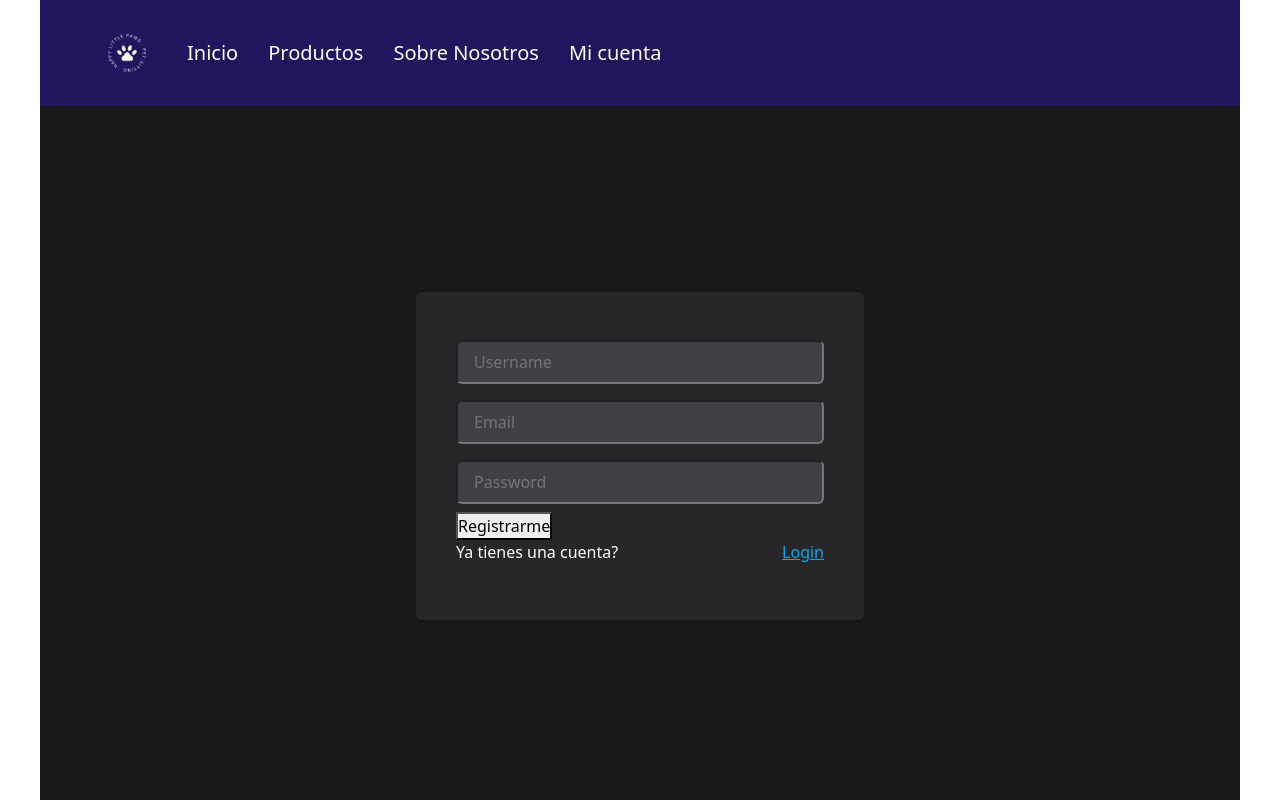
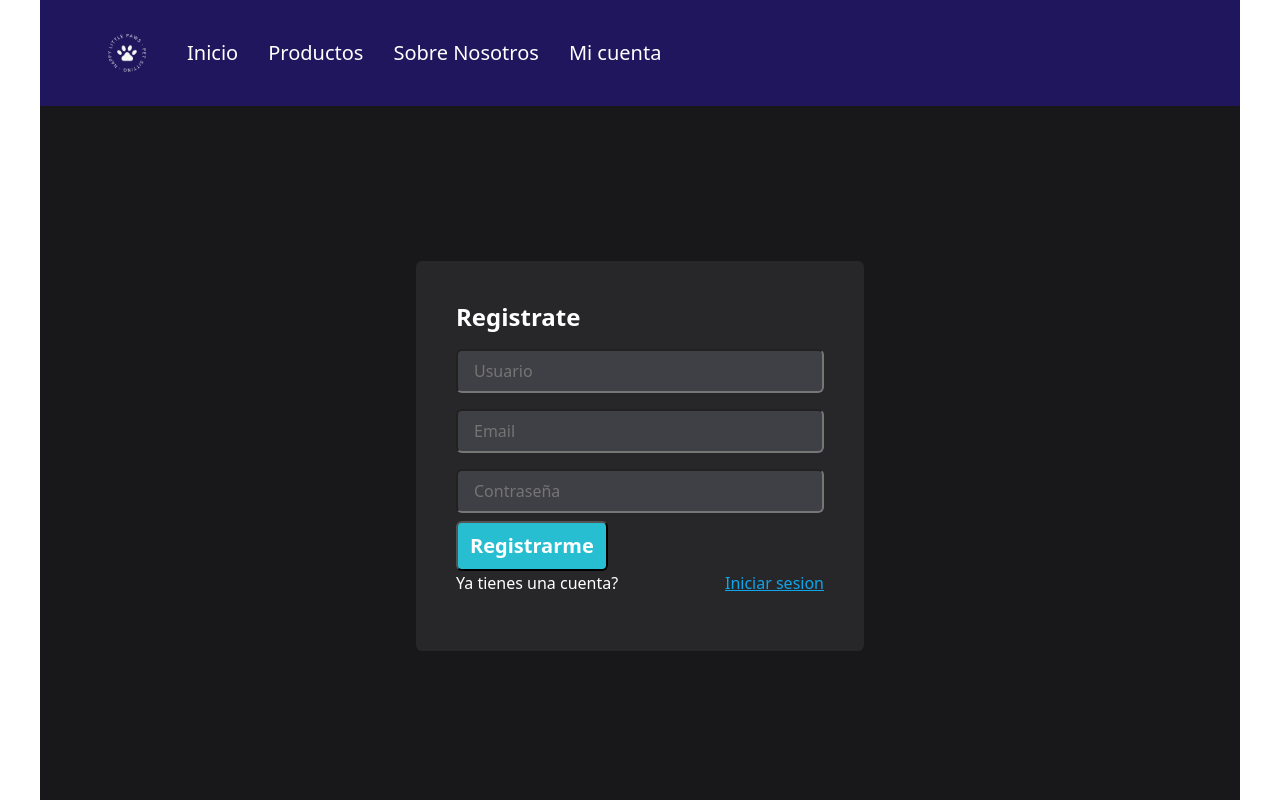
Before and after one commit to MartinLozanoM/proyecto-final-rollingcode-com38i-team2, a React (Vite) app: page /register in a window 1280 px wide. Shown: the top 800 px of the page. Built offline with nearby package versions, Linux system fonts and the light colour scheme.

Commit message:
I put styles to the forms and buttons

```diff
--- a/src/components/Navbar.jsx
+++ b/src/components/Navbar.jsx
@@ -19,7 +19,7 @@ export const NavbarPractice = () => {
         <Navbar.Toggle aria-controls="basic-navbar-nav" />
         <Navbar.Collapse className="navbar-container" id="basic-navbar-nav">
           <Nav>
-            <Link to="/">Inicio</Link>
+            <Link to={isAuthenticated ? "/tasks" : "/"}>Inicio</Link>
             <Link to="/products ">Productos</Link>
             <Link to="/">Sobre Nosotros</Link>
             {isAuthenticated ? (
--- a/src/components/TaskCard.jsx
+++ b/src/components/TaskCard.jsx
@@ -13,10 +13,16 @@ export const TaskCard = ({ task }) => {
             onClick={() => {
               deleteTask(task._id);
             }}
+            className="bg-danger text-white p-1 mb-1 text-white fw-bold"
           >
-            Delete
+            Eliminar
           </button>
-          <Link to={`/tasks/${task._id}`}>Edit</Link>
+          <Link
+            to={`/tasks/${task._id}`}
+            className="bg-primary text-white p-1 mb-1 text-white fw-bold"
+          >
+            Editar
+          </Link>
         </div>
       </header>
       <p>{task.description}</p>
--- a/src/pages/LoginPage.jsx
+++ b/src/pages/LoginPage.jsx
@@ -32,7 +32,7 @@ export const LoginPage = () => {
             {error}
           </div>
         ))}
-        <h1 className="page-titulo">Login</h1>
+        <h1 className="page-titulo">Iniciar sesion</h1>
         <form onSubmit={onSubmit}>
           <input
             type="email"
@@ -41,20 +41,20 @@ export const LoginPage = () => {
             placeholder="Email"
           />
           {errors.email && (
-            <p className="page-texto-rojo">Email es requerido</p>
+            <p className="page-texto-rojo">El email es requerido</p>
           )}
           <input
             type="password"
             {...register("password", { required: true })}
             className="page-input"
-            placeholder="Password"
+            placeholder="Contraseña"
           />
           {errors.password && (
-            <p className="page-texto-rojo">Password es requerido</p>
+            <p className="page-texto-rojo">La contraseña es requerida</p>
           )}
 
-          <button type="submit" className="">
-            Login
+          <button type="submit" className="task-form-button">
+            Iniciar sesion
           </button>
         </form>
         <p className="page-texto-flex">
--- a/src/pages/RegisterPage.jsx
+++ b/src/pages/RegisterPage.jsx
@@ -31,16 +31,17 @@ export const RegisterPage = () => {
             {error}
           </div>
         ))}
+        <h1 className="page-titulo">Registrate</h1>
         <form onSubmit={onSubmit}>
           <input
             type="text"
             {...register("username", { required: true })}
             className="page-input"
-            placeholder="Username"
+            placeholder="Usuario"
           />
 
           {errors.username && (
-            <p className="page-texto-rojo">Username es requerido</p>
+            <p className="page-texto-rojo">El usuario es requerido</p>
           )}
           <input
             type="email"
@@ -49,26 +50,26 @@ export const RegisterPage = () => {
             placeholder="Email"
           />
           {errors.email && (
-            <p className="page-texto-rojo ">Email es requerido</p>
+            <p className="page-texto-rojo ">El email es requerido</p>
           )}
           <input
             type="password"
             {...register("password", { required: true })}
             className="page-input "
-            placeholder="Password"
+            placeholder="Contraseña"
           />
           {errors.password && (
-            <p className="page-texto-rojo">Password es requerido</p>
+            <p className="page-texto-rojo">La contraseña es requerida</p>
           )}
 
-          <button type="submit" className="">
+          <button type="submit" className="task-form-button">
             Registrarme
           </button>
         </form>
         <p className="page-texto-flex">
           Ya tienes una cuenta?{" "}
           <Link to="/login" className="page-texto-cielo">
-            Login
+            Iniciar sesion
           </Link>
         </p>
       </div>
--- a/src/pages/TaskFormPage.jsx
+++ b/src/pages/TaskFormPage.jsx
@@ -1,4 +1,4 @@
-import { set, useForm } from "react-hook-form";
+import { useForm } from "react-hook-form";
 import { useTasks } from "../context/TasksContext";
 import { useNavigate, useParams } from "react-router-dom";
 import { useEffect } from "react";
@@ -31,6 +31,7 @@ export const TaskFormPage = () => {
   });
 
   return (
+    <div className="page-container-uno">
       <div className="page-container-dos">
         <form onSubmit={onSubmit}>
           <label htmlFor="title">Title</label>
@@ -51,5 +52,6 @@ export const TaskFormPage = () => {
           <button className="task-form-button">Guardar</button>
         </form>
       </div>
+    </div>
   );
 };
```
Lines whose indentation alone changed are shown as unchanged.
